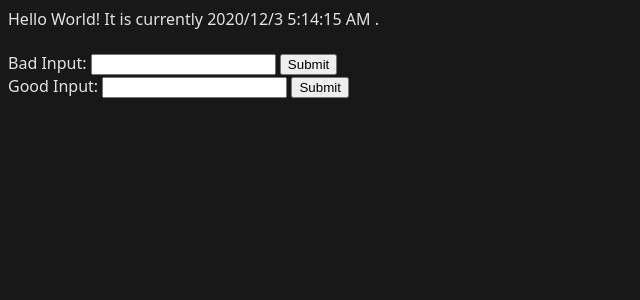
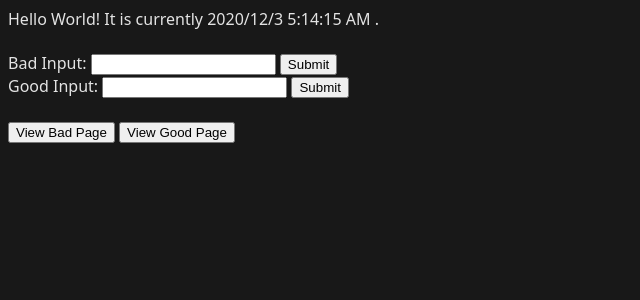
Before and after one commit to nootify/cs351-project, a Flask app: page / in a window 1280 px wide. Shown: the top 300 px of the page, without its empty margins (0-640 px from the left). Run offline with Flask 2, Linux system fonts and the light colour scheme.

Commit message:
Add navigation buttons; deliberately introduce XSS to show how unit tests work

```diff
--- a/app.py
+++ b/app.py
@@ -10,6 +10,8 @@ from server import create_app, run_app
 STATIC_FOLDER = "../static"
 TEMPLATE_FOLDER = "../templates"
 app = create_app(static_folder=STATIC_FOLDER, template_folder=TEMPLATE_FOLDER)
+
+what_everyone_sees = ["Direct access not allowed"]
 
 
 @app.route("/")
@@ -28,18 +30,18 @@ def time():
 def vulnerable():
     if request.method == "POST":
         data = request.form.get("bad-input")
-        return render_template("bad.html", user_input=data)
-    else:
-        return "Direct access not allowed."
+        what_everyone_sees.clear()
+        what_everyone_sees.append(data)
+    return render_template("bad.html", user_input=what_everyone_sees[0])
 
 
 @app.route("/good", methods=["GET", "POST"])
 def ok():
     if request.method == "POST":
         data = request.form.get("good-input")
-        return render_template("good.html", user_input=data)
-    else:
-        return "Direct access not allowed."
+        what_everyone_sees.clear()
+        what_everyone_sees.append(data)
+    return render_template("good.html", user_input=what_everyone_sees[0])
 
 
 if __name__ == "__main__":
--- a/templates/bad.html
+++ b/templates/bad.html
@@ -9,5 +9,7 @@
     <div id="root">
         {{ user_input | safe }}
     </div>
+    <br>
+    <button type="submit" onclick="history.back(-1)">Go Back</button>
 </body>
 </html>
--- a/templates/good.html
+++ b/templates/good.html
@@ -9,5 +9,7 @@
     <div id="root">
         {{ user_input }}
     </div>
+    <br>
+    <button type="submit" onclick="history.back(-1)">Go Back</button>
 </body>
 </html>
--- a/templates/index.html
+++ b/templates/index.html
@@ -28,5 +28,8 @@
         <input type="text" name="good-input" required>
         <button type="submit">Submit</button>
     </form>
+    <br>
+    <button type="submit" onclick="window.location.href='bad'">View Bad Page</button>
+    <button type="submit" onclick="window.location.href='good'">View Good Page</button>
 </body>
 </html>
```
Also changed, not shown: tests/app_test.py (+2 -5 lines).
